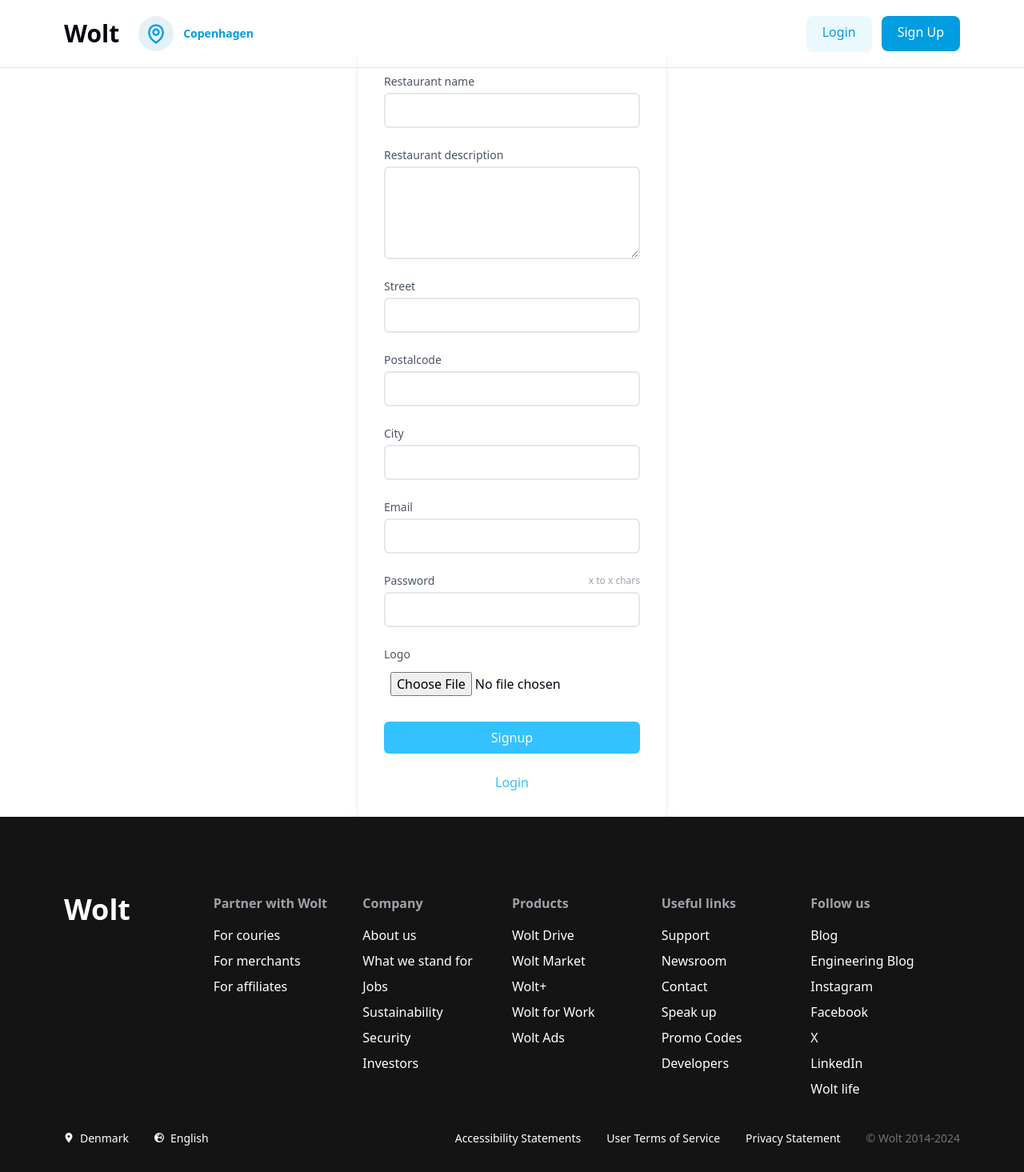
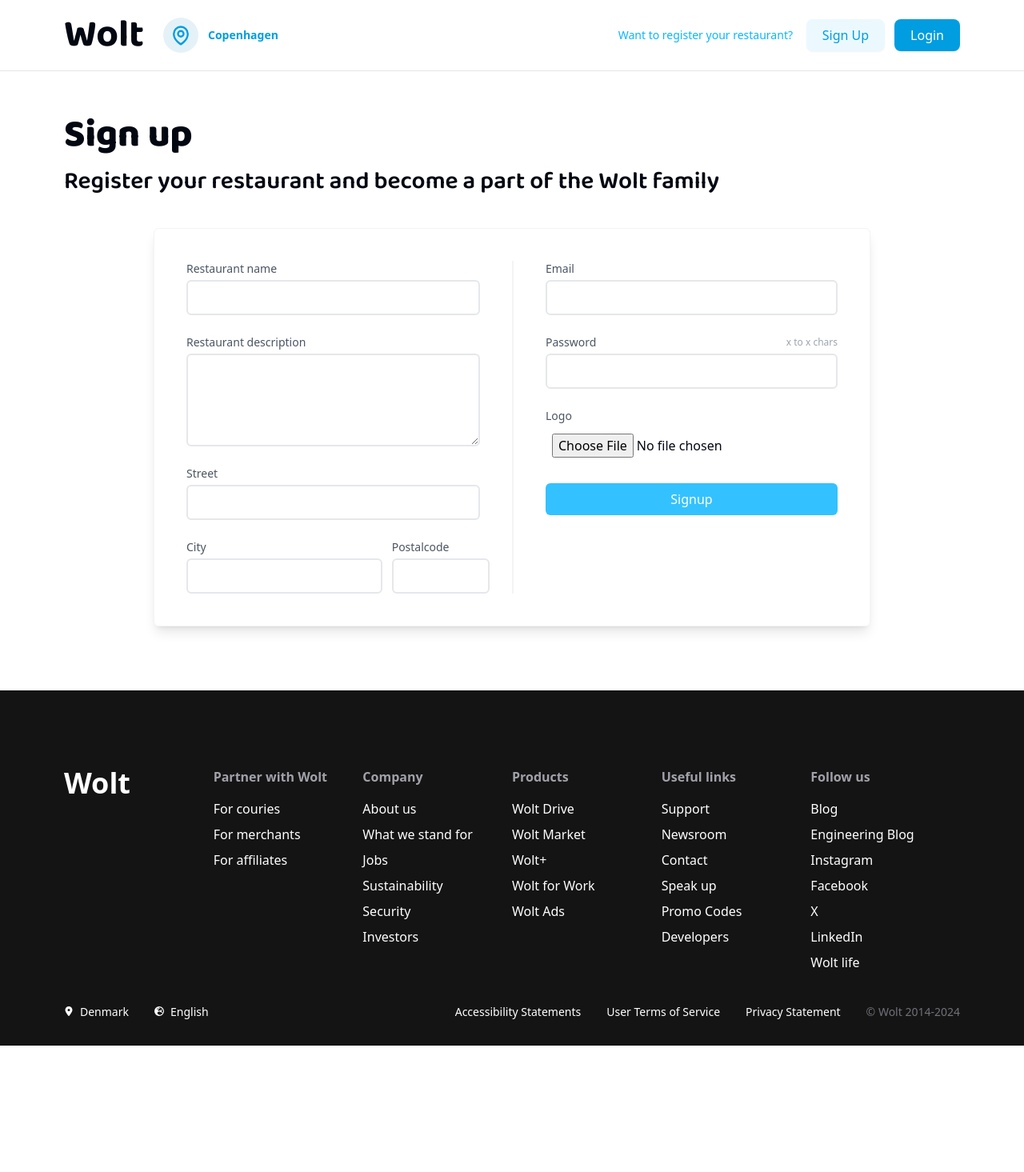
Before and after one commit to sofiehyllen/webdev_final_exam, a Flask app: template templates/view_signup_restaurant.html in a window 1280 px wide. Shown: the whole page at 80% size. After the commit the page ends 1307 px from the top, so only its background shows below. Run offline with Flask 3, Linux system fonts and the light colour scheme; the template is opened without the code that fills it: most values are stand-ins (such as "Sample title", 1, 10 or a date in 2020); style sheets or scripts are compiled from the project's sources; parts of the project's set-up code (start-up, migrations or seed data) failed here and were passed over; some libraries are stand-ins or nearby versions.

Commit message:
styling_homepage

```diff
--- a/app.py
+++ b/app.py
@@ -45,7 +45,14 @@ def _________GET_________(): pass
 ##############################
 @app.get("/")
 def view_index():
-    return render_template("view_index.html")
+    view = request.args.get("view", "login")
+    if view == "login":
+        content_template = "view_login.html"
+    elif view == "signup":
+        content_template = "view_signup.html"
+    else:
+        content_template = "view_login.html"
+    return render_template("view_index.html", x=x,  message=request.args.get("message", ""), content_template=content_template)
 
 
 
@@ -71,7 +78,7 @@ def view_signup():
 
 
 ##############################
-@app.get("/signup_restaurant")
+@app.get("/signup-restaurant")
 @x.no_cache
 def view_signup_restaurant():
     user = session.get("account")
@@ -1171,7 +1178,7 @@ def set_role(role):
 @app.post("/logout")
 def logout():
     session.pop("account", None)
-    return redirect(url_for("view_login"))
+    return redirect(url_for("view_index"))
 
 
 ##############################
--- a/tailwind.config.js
+++ b/tailwind.config.js
@@ -25,7 +25,7 @@ module.exports = {
         }
       },
       fontFamily: {
-        baloo: ['"Baloo 2"', 'cursive'], // Add Baloo 2 as a custom font family
+        baloo: ['"Baloo 2"', 'sans-serif'],
       },
     },
   },
--- a/templates/__header_admin.html
+++ b/templates/__header_admin.html
@@ -1,6 +1,6 @@
-<div class="flex w-full py-5 border-b border-zinc-200 mb-14">
+<div class="flex w-full items-center py-5 border-b border-zinc-200 mb-14">
   <div class="pl-20 w-1/3">
-    <a class="text-3xl font-semibold" href="/{{ user.roles[0] }}">Wolt</a>
+    <a class="text-5xl font-bold font-baloo" href="/{{ user.roles[0] }}">Wolt</a>
   </div>
 
   <div class="w-1/3 flex justify-center gap-4">
--- a/templates/__header_customer.html
+++ b/templates/__header_customer.html
@@ -1,7 +1,7 @@
-<div>
-  <div class="flex w-full py-5 justify-start border-b border-zinc-200 mb-14">
+<div class="mb-14">
+  <div class="flex w-full py-5 justify-start border-b border-zinc-200">
     <div class="w-1/3 flex gap-3 justify-start items-center pl-20">
-      <a class="text-3xl font-semibold" href="/{{  role if role else user.roles[0] }}">Wolt</a>
+      <a class="text-5xl font-bold font-baloo" href="/{{  role if role else user.roles[0] }}">Wolt</a>
       <div class="p-2 ml-3 bg-blue-100 rounded-full text-blue-700">
         <svg xmlns="http://www.w3.org/2000/svg" fill="none" viewBox="0 0 24 24" stroke-width="2" stroke="currentColor" class="size-6">
           <path stroke-linecap="round" stroke-linejoin="round" d="m2.25 12 8.954-8.955c.44-.439 1.152-.439 1.591 0L21.75 12M4.5 9.75v10.125c0 .621.504 1.125 1.125 1.125H9.75v-4.875c0-.621.504-1.125 1.125-1.125h2.25c.621 0 1.125.504 1.125 1.125V21h4.125c.621 0 1.125-.504 1.125-1.125V9.75M8.25 21h8.25" />
--- a/templates/__header_partner.html
+++ b/templates/__header_partner.html
@@ -1,6 +1,6 @@
 <div class="flex w-full py-5 justify-between border-b border-zinc-200 mb-14">
   <div class="w-1/3 flex gap-3 justify-start items-center pl-20">
-    <a class="text-3xl font-semibold" href="/{{  role if role else user.roles[0] }}">Wolt</a>
+    <a class="text-5xl font-bold font-baloo" href="/{{  role if role else user.roles[0] }}">Wolt</a>
     <div class="p-2 ml-3 bg-blue-100 rounded-full">
       <svg class="size-7 fill-blue-700" xmlns="http://www.w3.org/2000/svg" viewBox="0 0 640 512">
         <path d="M312 32c-13.3 0-24 10.7-24 24s10.7 24 24 24l25.7 0 34.6 64-149.4 0-27.4-38C191 99.7 183.7 96 176 96l-56 0c-13.3 0-24 10.7-24 24s10.7 24 24 24l43.7 0 22.1 30.7-26.6 53.1c-10-2.5-20.5-3.8-31.2-3.8C57.3 224 0 281.3 0 352s57.3 128 128 128c65.3 0 119.1-48.9 127-112l49 0c8.5 0 16.3-4.5 20.7-11.8l84.8-143.5 21.7 40.1C402.4 276.3 384 312 384 352c0 70.7 57.3 128 128 128s128-57.3 128-128s-57.3-128-128-128c-13.5 0-26.5 2.1-38.7 6L375.4 48.8C369.8 38.4 359 32 347.2 32L312 32zM458.6 303.7l32.3 59.7c6.3 11.7 20.9 16 32.5 9.7s16-20.9 9.7-32.5l-32.3-59.7c3.6-.6 7.4-.9 11.2-.9c39.8 0 72 32.2 72 72s-32.2 72-72 72s-72-32.2-72-72c0-18.6 7-35.5 18.6-48.3zM133.2 368l65 0c-7.3 32.1-36 56-70.2 56c-39.8 0-72-32.2-72-72s32.2-72 72-72c1.7 0 3.4 .1 5.1 .2l-24.2 48.5c-9 18.1 4.1 39.4 24.3 39.4zm33.7-48l50.7-101.3 72.9 101.2-.1 .1-123.5 0zm90.6-128l108.5 0L317 274.8 257.4 192z"/>
--- a/templates/__header_restaurant.html
+++ b/templates/__header_restaurant.html
@@ -1,6 +1,6 @@
 <div class="flex w-full py-5 justify-start border-b border-zinc-200 mb-14">
   <div class="w-1/3 flex gap-3 justify-start items-center pl-20">
-    <a class="text-3xl font-semibold" href="/{{ user.roles[0] }}">Wolt</a>
+    <a class="text-5xl font-bold font-baloo" href="/{{ user.roles[0] }}">Wolt</a>
     <div class="p-3 ml-3 bg-blue-100 rounded-full">
       <svg class="size-5 fill-blue-700" xmlns="http://www.w3.org/2000/svg" viewBox="0 0 448 512">
         <path d="M416 0C400 0 288 32 288 176l0 112c0 35.3 28.7 64 64 64l32 0 0 128c0 17.7 14.3 32 32 32s32-14.3 32-32l0-128 0-112 0-208c0-17.7-14.3-32-32-32zM64 16C64 7.8 57.9 1 49.7 .1S34.2 4.6 32.4 12.5L2.1 148.8C.7 155.1 0 161.5 0 167.9c0 45.9 35.1 83.6 80 87.7L80 480c0 17.7 14.3 32 32 32s32-14.3 32-32l0-224.4c44.9-4.1 80-41.8 80-87.7c0-6.4-.7-12.8-2.1-19.1L191.6 12.5c-1.8-8-9.3-13.3-17.4-12.4S160 7.8 160 16l0 134.2c0 5.4-4.4 9.8-9.8 9.8c-5.1 0-9.3-3.9-9.8-9L127.9 14.6C127.2 6.3 120.3 0 112 0s-15.2 6.3-15.9 14.6L83.7 151c-.5 5.1-4.7 9-9.8 9c-5.4 0-9.8-4.4-9.8-9.8L64 16zm48.3 152l-.3 0-.3 0 .3-.7 .3 .7z"/>
--- a/templates/_top.html
+++ b/templates/_top.html
@@ -17,19 +17,22 @@
     <div id="toast" class="flex flex-col justify-center fixed w-full top-4 z-10"></div>
     <div class="flex w-full py-5 justify-between border-b border-zinc-200 mb-14">
         <div class="w-1/3 flex gap-3 justify-start items-center pl-20">
-            <a class="text-3xl font-semibold" href="/">Wolt</a>
+            <a class="text-5xl font-bold font-baloo" href="/">Wolt</a>
             <div class="p-2 ml-3 bg-blue-100 rounded-full">
                 <svg xmlns="http://www.w3.org/2000/svg" fill="none" viewBox="0 0 24 24" stroke-width="2" stroke="currentColor" class="size-7 stroke-blue-700">
                     <path stroke-linecap="round" stroke-linejoin="round" d="M15 10.5a3 3 0 1 1-6 0 3 3 0 0 1 6 0Z" />
                     <path stroke-linecap="round" stroke-linejoin="round" d="M19.5 10.5c0 7.142-7.5 11.25-7.5 11.25S4.5 17.642 4.5 10.5a7.5 7.5 0 1 1 15 0Z" />
                 </svg>
             </div>
-            <p class="text-sm font-semibold text-blue-700 hover:text-blue-800 transition-colors transform">
+            <p class="text-sm font-semibold text-blue-700">
                 Copenhagen<p>
             </div>
 
-            <div class="flex gap-3 w-1/3 justify-end pr-20">
-                <a href="" class="btn-secondary rounded-lg text-base">Login</a>
-                <a href="" class="btn-primary rounded-lg">Sign Up</a>
+            <div class="flex gap-3 w-2/5 justify-end items-center pr-20">
+                <a href="{{ url_for('view_signup_restaurant') }}" class="text-center text-sm font-light text-blue-600 border-b-1 border-transparent w-fit mx-auto hover:border-blue-600 transition-colors transform">
+                    Want to register your restaurant?
+                </a>
+                <a href="/?view=signup" class="btn-secondary rounded-lg text-base cursor-pointer">Sign Up</a>
+                <a href="/?view=login" class="btn-primary rounded-lg cursor-pointer" >Login</a>
             </div>
         </div>
--- a/templates/view_customer.html
+++ b/templates/view_customer.html
@@ -1,6 +1,6 @@
 {% include "_top_logged.html" %}
 
-<main class="w-full flex mt-10 gap-5">
+<main class="w-full flex gap-5 px-20">
     <div id="map" class="w-full h-screen rounded-xl"></div>
 
     <div class="w-full h-fit">
--- a/templates/view_index.html
+++ b/templates/view_index.html
@@ -1,9 +1,9 @@
 {% include "_top.html" %}
 
 <main class="w-full h-full flex px-20">
-    <div id="map" class="w-full h-screen rounded-xl"></div>
-    <div class="w-full h-full">
-
+    <div id="map" class="w-full h-[48rem] rounded-xl"></div>
+    <div class="w-full h-full flex justify-center items-center">
+        {% include content_template%}
     </div>
 </main>
 
--- a/templates/view_signup_restaurant.html
+++ b/templates/view_signup_restaurant.html
@@ -1,8 +1,11 @@
 {% include "_top.html" %}
 
-<main class="w-full h-screen flex items-center">
-    <form id="frm_restaurant_signup" class="w-full max-w-sm flex flex-col gap-6 mx-auto p-8 shadow-lg rounded-md">
-        <div class="flex flex-col">
+<main class="w-full h-full px-20">
+    <h1 class="text-5xl font-extrabold mb-4">Sign up</h1>
+    <h2 class="text-3xl font-semibold mb-10">Register your restaurant and become a part of the Wolt family</h2>
+    <form id="frm_restaurant_signup" class="mx-auto border-1 border-zinc-100 w-full flex max-w-4xl divide-x-2 divide-zinc-100 p-10 shadow-lg rounded-md">
+        <div class="flex flex-col w-1/2 gap-6 pr-10">
+            <div class="flex flex-col w-full">
                 <label for="restaurant_name" class="text-sm text-gray-600 mb-1">Restaurant name</label>
                 <input
                     name="restaurant_name"
@@ -10,7 +13,7 @@
                     mix-check="{{ x.NAME_REGEX }}"/>
             </div>
 
-        <div class="flex flex-col">
+            <div class="flex flex-col w-full">
                 <label for="restaurant_description" class="text-sm text-gray-600 mb-1">Restaurant description</label>
                 <textarea
                     id="restaurant_description"
@@ -20,7 +23,7 @@
                     mix-check="{{ x.DESCRIPTION_REGEX }}"></textarea>
             </div>
 
-        <div class="flex flex-col">
+            <div class="flex flex-col w-full">
                 <label for="restaurant_street" class="text-sm text-gray-600 mb-1">Street</label>
                 <input
                     name="restaurant_street"
@@ -28,23 +31,25 @@
                     mix-check="{{ x.ADDRESS_REGEX }}"/>
             </div>
 
-        <div class="flex flex-col">
+            <div class="flex gap-3 w-full">
+                <div class="flex flex-col w-2/3">
+                    <label for="restaurant_city" class="text-sm text-gray-600 mb-1">City</label>
+                    <input
+                        name="restaurant_city"
+                        type="text"
+                        mix-check="{{ x.ADDRESS_REGEX }}"/>
+                </div>
+                <div class="flex flex-col w-1/3">
                     <label for="restaurant_postalcode" class="text-sm text-gray-600 mb-1">Postalcode</label>
                     <input
                         name="restaurant_postalcode"
                         type="text"
                         mix-check="{{ x.POSTALCODE_REGEX }}"/>
                 </div>
-
-        <div class="flex flex-col">
-            <label for="restaurant_city" class="text-sm text-gray-600 mb-1">City</label>
-            <input
-                name="restaurant_city"
-                type="text"
-                mix-check="{{ x.ADDRESS_REGEX }}"/>
             </div>
-
-        <div class="flex flex-col">
+        </div>
+        <div class="flex flex-col w-1/2 gap-6 pl-10">
+            <div class="flex flex-col w-full">
                 <label for="restaurant_email" class="text-sm text-gray-600 mb-1">Email</label>
                 <input
                     name="restaurant_email"
@@ -52,7 +57,7 @@
                     mix-check="{{ x.EMAIL_REGEX }}"/>
             </div>
 
-        <div class="flex flex-col">
+            <div class="flex flex-col w-full">
                 <label for="restaurant_password" class="flex items-center text-sm text-gray-600 mb-1">
                     <span>Password</span>
                     <span class="ml-auto text-gray-400 text-xs">{{ x.PASSWORD_MIN }} to {{ x.PASSWORD_MAX }} chars</span>
@@ -63,7 +68,7 @@
                     mix-check="{{ x.PASSWORD_REGEX }}"/>
             </div>
 
-        <div class="flex flex-col">
+            <div class="flex flex-col w-full">
                 <label for="restaurant_image_name" class="text-sm text-gray-600 mb-1">Logo</label>
                     <input
                         type="file"
@@ -77,13 +82,10 @@
             <button
                 mix-post="/restaurants"
                 mix-data="#frm_restaurant_signup"
-            class="bg-blue-500 text-white font-medium py-2 px-4 rounded-md hover:bg-blue-600 transition duration-200">
+                class="bg-blue-500 text-white font-medium w-full py-2 px-4 rounded-md hover:bg-blue-600 transition duration-200">
                 Signup
             </button>
-
-        <a href="{{ url_for('view_login') }}" class="text-center text-blue-500 hover:text-blue-600 transition duration-200">
-            Login
-        </a>
+        </div>
     </form>
 </main>
 
```
Also changed, not shown: templates/view_forgot_password.html (+13 -9 lines), templates/view_login.html (+6 -15 lines), templates/view_signup.html (+15 -18 lines). Lines whose indentation alone changed are shown as unchanged.
